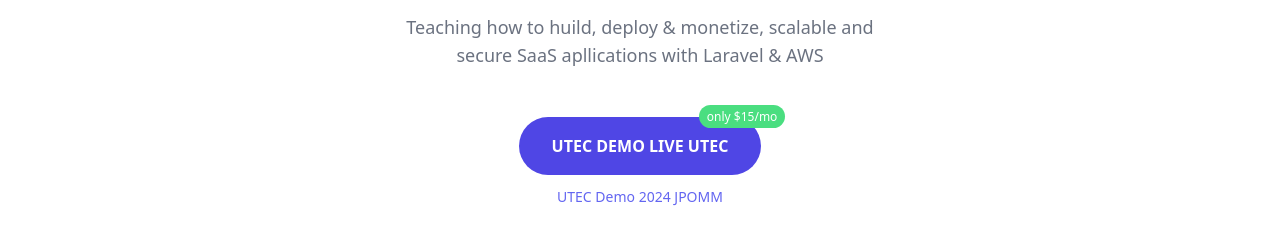
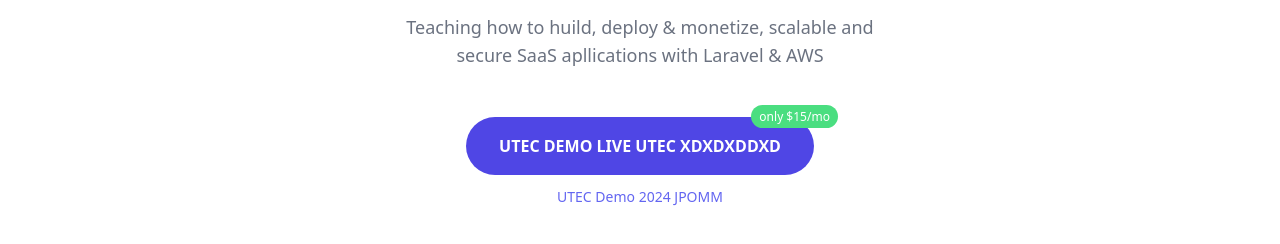
Before and after one commit to JPOMM/githubaction-vm-aws, a website: page html/index.html in a window 1280 px wide. Shown: the part 412-656 px from the top of the page. Drawn offline with nearby package versions, Linux system fonts and the light colour scheme.

Commit message:
segundo comit prueba con githubactions

```diff
--- a/html/index.html
+++ b/html/index.html
@@ -1353,7 +1353,7 @@
                     <span class="relative inline-flex w-full md:w-auto">
                         <a href="#_" type="button"
                             class="inline-flex items-center justify-center w-full px-8 py-4 text-base font-bold leading-6 text-white bg-indigo-600 border border-transparent rounded-full md:w-auto hover:bg-indigo-500 focus:outline-none focus:ring-2 focus:ring-offset-2 focus:ring-indigo-600">
-                            UTEC DEMO LIVE UTEC
+                            UTEC DEMO LIVE UTEC  XDXDXDDXD
                         </a>
                         <span
                             class="absolute top-0 right-0 px-2 py-1 -mt-3 -mr-6 text-xs font-medium leading-tight text-white bg-green-400 rounded-full">only
```
